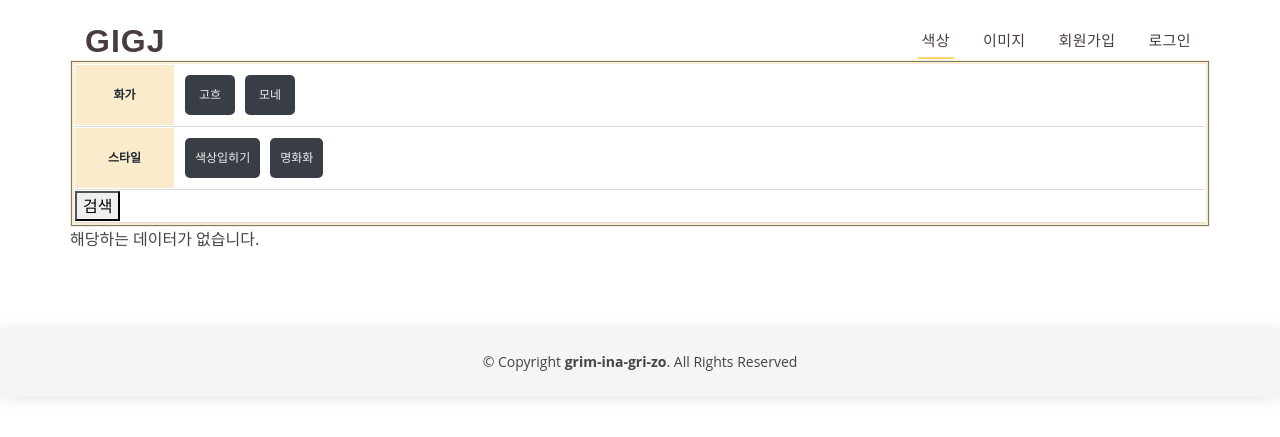
After one commit to rafinkang/masterpiece, a Django app: page /gallery/image_list in a window 1280 px wide. The commit adds this page. Shown: the top 437 px of the page. Run offline with Django 3.2, Linux system fonts and the light colour scheme; parts of the project's set-up code (start-up, migrations or seed data) failed here and were passed over; some libraries are stand-ins or nearby versions.

Commit message:
이미지 리스트 작업중

```diff
--- a/masterpiece/models/GallaryList.py
+++ b/masterpiece/models/GallaryList.py
@@ -28,3 +28,41 @@ class GallaryList():
         """
 
         return self.db.select(sql)
+
+    def insert_mp_info(self, user_idx, image_name, origin_url, masterpiece_url, artist):
+        sql = f"insert into gallary_list(user_idx, image_name, origin_url, masterpiece_url, artist) values({user_idx}, '{image_name}', '{origin_url}', '{masterpiece_url}', '{artist}')"
+        return self.db.execute(sql)
+
+    def emotion_filter(self, artist_type, style_type):
+        sql = "select * from color_pallate"
+        where = ""
+        if artist_type or style_type:
+            where += " where "
+            where_value = ""
+
+            if artist_type:
+                if len(where_value) > 0 : where_value += " and "
+                where_value += "color in ("
+                for index, val in enumerate(artist_type.split(',')):
+                    if index == 0:
+                        where_value += "'"+val+"'"
+                    else:
+                        where_value += ", '"+val+"'"
+                where_value += ")"
+
+            if style_type:
+                if len(where_value) > 0 : where_value += " and "
+                where_value += "season in ("
+                for index, val in enumerate(style_type.split(',')):
+                    if index == 0:
+                        where_value += "'"+val+"'"
+                    else:
+                        where_value += ", '"+val+"'"
+                where_value += ")"
+
+
+            where = where + where_value
+
+        sql = sql + where + " limit 100;"
+        print(sql)
+        return self.db.select(sql)
--- a/masterpiece/static/assets/js/main.js
+++ b/masterpiece/static/assets/js/main.js
@@ -113,14 +113,14 @@
 
   // Toggle .header-scrolled class to #header when page is scrolled
   $(window).scroll(function() {
-    if ($(this).scrollTop() > 100) {
+    if ($(this).scrollTop() > 10) {
       $('#header').addClass('header-scrolled');
     } else {
       $('#header').removeClass('header-scrolled');
     }
   });
 
-  if ($(window).scrollTop() > 100) {
+  if ($(window).scrollTop() > 10) {
     $('#header').addClass('header-scrolled');
   }
 
--- a/masterpiece/static/js/ch-style.js
+++ b/masterpiece/static/js/ch-style.js
@@ -120,8 +120,7 @@ $(document).ready(function(){
             url: "pallate/ch_style/temp_img_upload",
             type: 'post',
             data: {
-                'dataURI' : dataURI,
-                'userIDX' : USER_IDX
+                'dataURI' : dataURI
             },
             dataType: 'text',
             success: function(res) {
@@ -139,7 +138,6 @@ $(document).ready(function(){
             type: 'post',
             data: {
                 'img_name': img_name,
-                'userIDX' : USER_IDX,
                 'styleType' : style_type
             },
             dataType: 'text',
@@ -175,7 +173,6 @@ $(document).ready(function(){
                 url: "pallate/ch_style/download_img",
                 type: 'post',
                 data: {
-                    'userIDX' : USER_IDX,
                     'styleType' : style_type,
                     'masterpieceImageName' : master_name,
                     'originalImageName' : original_name
--- /dev/null
+++ b/masterpiece/static/js/image-list.js
@@ -0,0 +1,32 @@
+function image_filter() {
+    artist_type = [];
+    style_type = [];
+
+    $('input[name=artist]:checked').each(function () {
+        artist_type.push($(this).val());
+    });
+    $('input[name=style]:checked').each(function () {
+        style_type.push($(this).val());
+    });
+
+    $.ajax({
+        url: "image_filter",
+        method: "post",
+        data: {
+            'artist_type': artist_type.join(),
+            'style_type': style_type.join()
+        },
+        dataType: 'html',
+        success: function (data) {
+            $('.content-list').html(data);
+        },
+        error: function (data) {
+            console.log('error :', data);
+        }
+    });
+}
+
+$(document).ready(function(){
+    // onload
+    image_filter();
+});
--- a/masterpiece/templates/frame/header.html
+++ b/masterpiece/templates/frame/header.html
@@ -10,17 +10,21 @@
 
         <nav class="nav-menu d-none d-lg-block">
         <ul>
-            {% if request.path != '/' and request.path != '/main' %}
-                <li {% if request.path == '/pallate'%} class="active" {% endif %}><a href="{% url 'pallate' %}">기능</a></li>
-                <li><a href="{% url 'pallate' %}">색상</a></li>
-                <li><a href="{% url 'pallate' %}">이미지</a></li>
-            {% endif %}
 
             {% if request.session.user_id %}
+                {% if request.path != '/' and request.path != '/main' %}
+                    <li {% if request.path == '/pallate'%} class="active" {% endif %}><a href="{% url 'pallate' %}">기능</a></li>
+                    <li><a href="{% url 'pallate' %}">색상</a></li>
+                    <li><a href="{% url 'gallery/image_list' %}">이미지</a></li>
+                {% endif %}
 
                 <li><a href="{% url 'logout' %}" >로그아웃</a></li>
 
             {% else %}
+                {% if request.path != '/' and request.path != '/main' %}
+                    <li><a href="{% url 'pallate' %}">색상</a></li>
+                    <li><a href="{% url 'pallate' %}">이미지</a></li>
+                {% endif %}
                 <li><a href="{% url 'register' %}" >회원가입</a></li>
                 <li><a href="{% url 'login' %}" >로그인</a></li>
             {% endif %}
--- /dev/null
+++ b/masterpiece/templates/gallery/imageGallery/image_content.html
@@ -0,0 +1,18 @@
+{% if res2|length > 0 %}
+    {% for data in res2 %}
+            <div class="content-item" style="animation-delay: 0ms;">
+            <div class="palette">
+                {% if data.masterpiece_url != None %}
+                    <div class="place c4"><img class="rounded" src="/{{data.masterpiece_url}}" style="width: 100%;"/></div>
+                {% else %}
+                    {% comment %} 색상 입히기 이미지 {% endcomment %}
+                {% endif %}
+            </div>
+            <div>
+                <span class="emotion-tag">#{{ data.image_name }}</span>
+            </div>
+        </div>
+    {% endfor %}
+{% else %}
+<p>해당하는 데이터가 없습니다.</p>
+{% endif %}
--- /dev/null
+++ b/masterpiece/templates/gallery/imageGallery/image_list.html
@@ -0,0 +1,55 @@
+{% extends 'index.html' %}
+
+{% block content %}
+<!-- ======= Hero Section ======= -->
+<section id="image-list">
+<div class="container">
+    <div class="row emotion">
+        <div class="db-filter">
+            <ul class="emotion-filter clearfix">
+                <li class="filter-row">
+                    <div class="title">
+                        <span>화가</span>
+                    </div>
+                    <div class="value">
+                        <label class="checkbox">
+                            <input type="checkbox" name="artist" value="goh">
+                            <span title="goh">고흐</span>
+                        </label>
+                        <label class="checkbox">
+                            <input type="checkbox" name="artist" value="mon">
+                            <span title="mon">모네</span>
+                        </label>
+                    </div>
+                </li>
+                <li class="filter-row">
+                    <div class="title">
+                        <span>스타일</span>
+                    </div>
+                    <div class="value">
+                        <label class="checkbox">
+                            <input type="checkbox" name="style" value="cd">
+                            <span title="cd">색상입히기</span>
+                        </label>
+                        <label class="checkbox">
+                            <input type="checkbox" name="style" value="mp">
+                            <span title="mp">명화화</span>
+                        </label>
+                    </div>
+                </li>
+                <li class="filter-row">
+                    <button onclick="image_filter()">검색</button>
+                </li>
+            </ul>
+        </div>
+        <div class="content-list">
+
+            여기가 리스트 나올 영역
+        </div>
+    </div>
+</div>
+</section>
+
+<script src="/masterpiece/static/js/image-list.js"></script>
+
+{% endblock %}
--- a/masterpiece/templates/main.html
+++ b/masterpiece/templates/main.html
@@ -10,9 +10,11 @@
         <h2>그럼 해봐</h2>
     </div>
     <div class="hero-container-btn">
-        <a href="{% url 'pallate' %}" class="scrollto main-btn-menu">기능</a>
+        {% if request.session.user_id %}
+            <a href="{% url 'pallate' %}" class="scrollto main-btn-menu">기능</a>
+        {% endif %}
         <a href="{% url 'color_gallery' %}" class="scrollto main-btn-menu">색상 갤러리</a>
-        <a href="{% url 'pallate' %}" class="scrollto main-btn-menu">이미지 리스트</a>
+        <a href="{% url 'gallery/image_list' %}" class="scrollto main-btn-menu">이미지 리스트</a>
     </div>
     </section><!-- End Hero -->
 
--- a/masterpiece/urls.py
+++ b/masterpiece/urls.py
@@ -39,6 +39,8 @@ urlpatterns = [
     # gallery
     path('gallery/color_gallery', gallery.color_gallery, name='color_gallery'),
     path('gallery/color_gallery_detail', gallery.color_gallery_detail, name='color_gallery_detail'),
+    path('gallery/image_list', gallery.image_list, name='gallery/image_list'),
+    path('gallery/image_filter', gallery.image_filter, name='gallery/image_filter'),
 
     ######################################## example ########################################
 
--- a/masterpiece/views/gallery.py
+++ b/masterpiece/views/gallery.py
@@ -2,6 +2,7 @@ from django.shortcuts import render, redirect
 from masterpiece.models import *
 from masterpiece.example_class.forms import post_frm
 from masterpiece.example_class.DbConn import *
+from masterpiece.models.GallaryList import GallaryList
 
 # Create your views here.
 
@@ -12,3 +13,25 @@ def color_gallery(request):
 # 색상갤러리 디테일 페이지 이동
 def color_gallery_detail(request):
     return render(request, 'gallery/color_gallery_detail.html')
+
+# 이미지 리스트 이동
+def image_list(request):
+    return render(request, 'gallery/imageGallery/image_list.html')
+
+# 이미지 검색
+def image_filter(request):
+    request_dict = request.POST.dict()
+    gl = GallaryList()
+    res = gl.select_all()
+
+    return render(request, 'gallery/imageGallery/image_content.html', {
+        'res': res
+    })
+
+    request_dict = request.POST.dict()
+    gl = GallaryList()
+    res = gl.emotion_filter(request_dict['artist_type'], request_dict['style_type'])
+
+    return render(request, 'gallery/imageGallery/image_content.html', {
+        'res': res
+    })
```
Also changed, not shown: masterpiece/views/pallate.py (+3 -4 lines).
